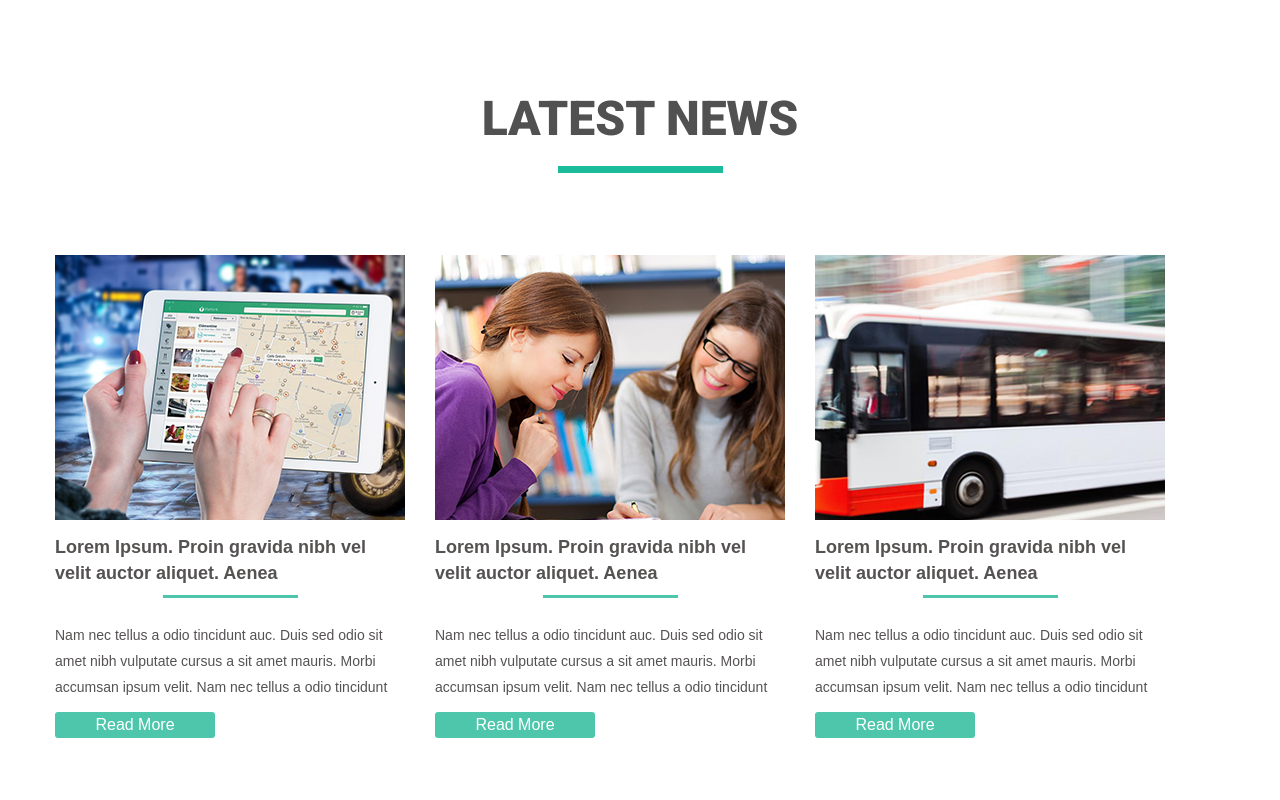
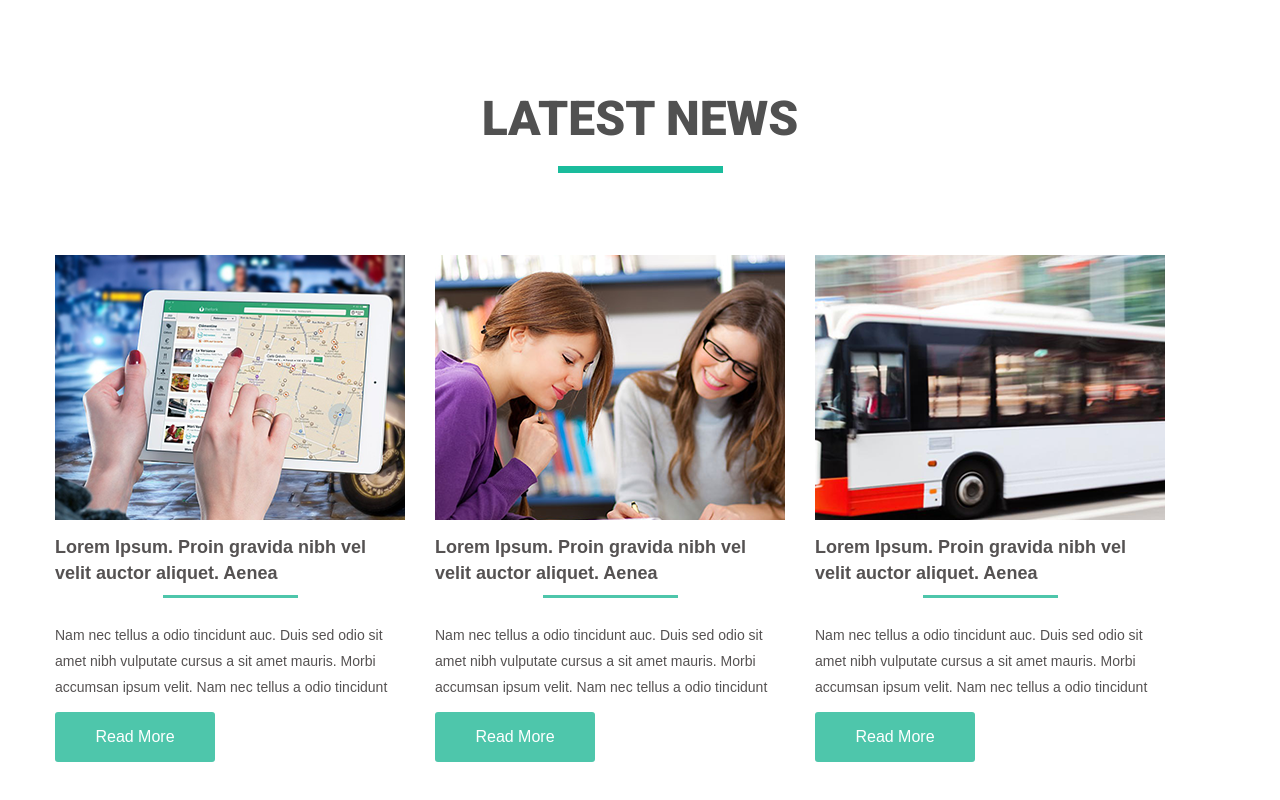
Before and after one commit to kattarina25/goit-fe-course, a plain HTML site: page html-css/module-04/index.html in a window 1280 px wide. Shown: the part 1025-1825 px from the top of the page. Drawn offline with Linux system fonts and the light colour scheme.

Commit message:
fix module-04

```diff
--- a/html-css/module-04/css/style.css
+++ b/html-css/module-04/css/style.css
@@ -235,7 +235,7 @@ html{
     font-family: "OpenSans", sans-serif;
     font-size: 16px;
     font-weight: 300;
-    line-height: 26px;
+    line-height: 50px;
     border-radius: 3px;
 }
 
```
